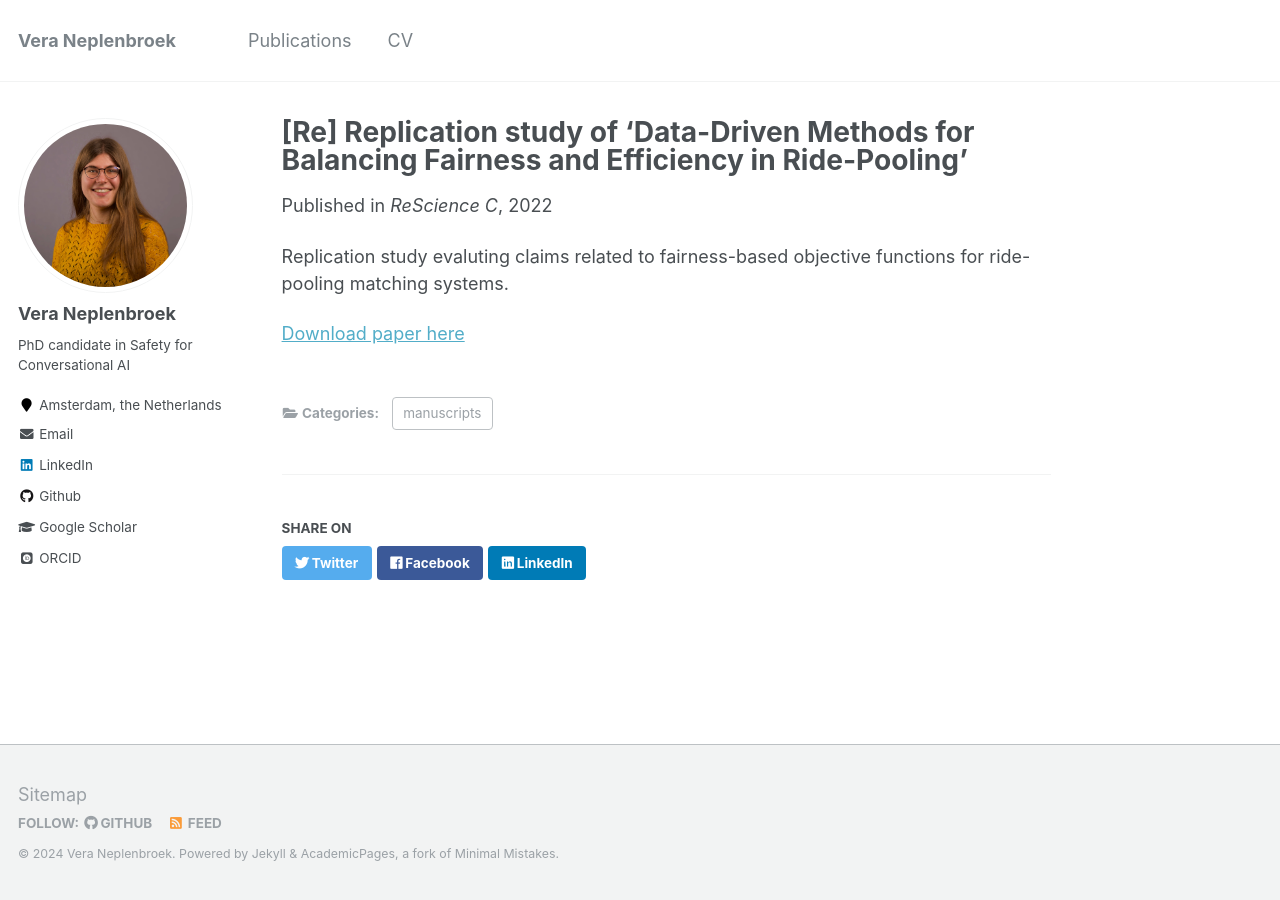
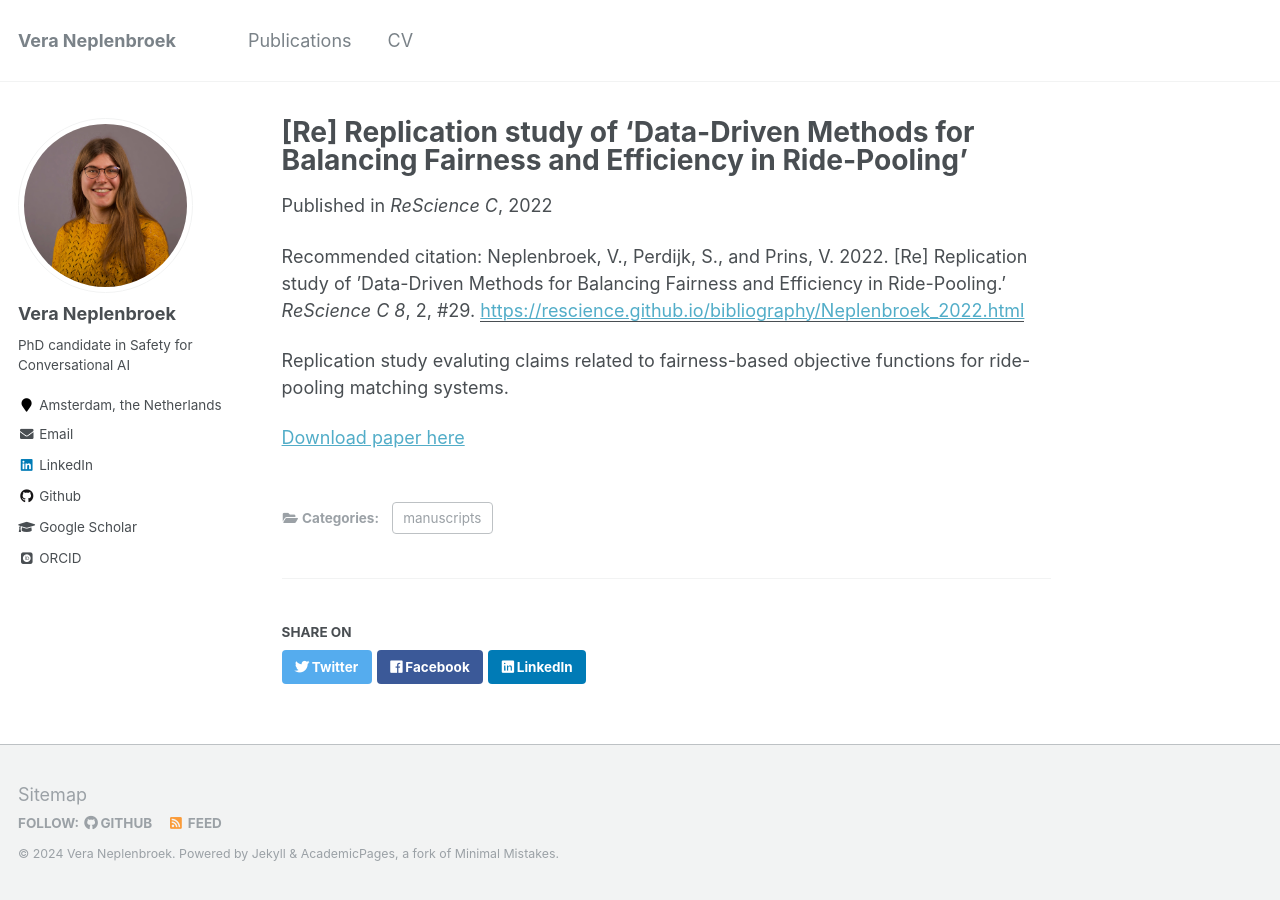
Before and after one commit to Veranep/Veranep.github.io, a Jekyll site: the page built from _publications/2022-05-23-repl.md, in a window 1280 px wide. Built offline with Jekyll 4.4.1, drawn with Linux system fonts in a browser that asks for light colours; some web fonts are replaced.

Commit message:
Update 2022-05-23-repl.md

```diff
--- a/_publications/2022-05-23-repl.md
+++ b/_publications/2022-05-23-repl.md
@@ -8,6 +8,7 @@ excerpt: 'Replication study evaluting claims related to fairness-based objective
 date: 2022-05-23
 venue: 'ReScience C'
 paperurl: 'https://rescience.github.io/bibliography/Neplenbroek_2022.html'
+citation: "Neplenbroek, V., Perdijk, S., and Prins, V. 2022. [Re] Replication study of ’Data-Driven Methods for Balancing Fairness and Efficiency in Ride-Pooling.’ <i>ReScience C 8</i>, 2, #29."
 ---
 Replication study evaluting claims related to fairness-based objective functions for ride-pooling matching systems.
 
```
